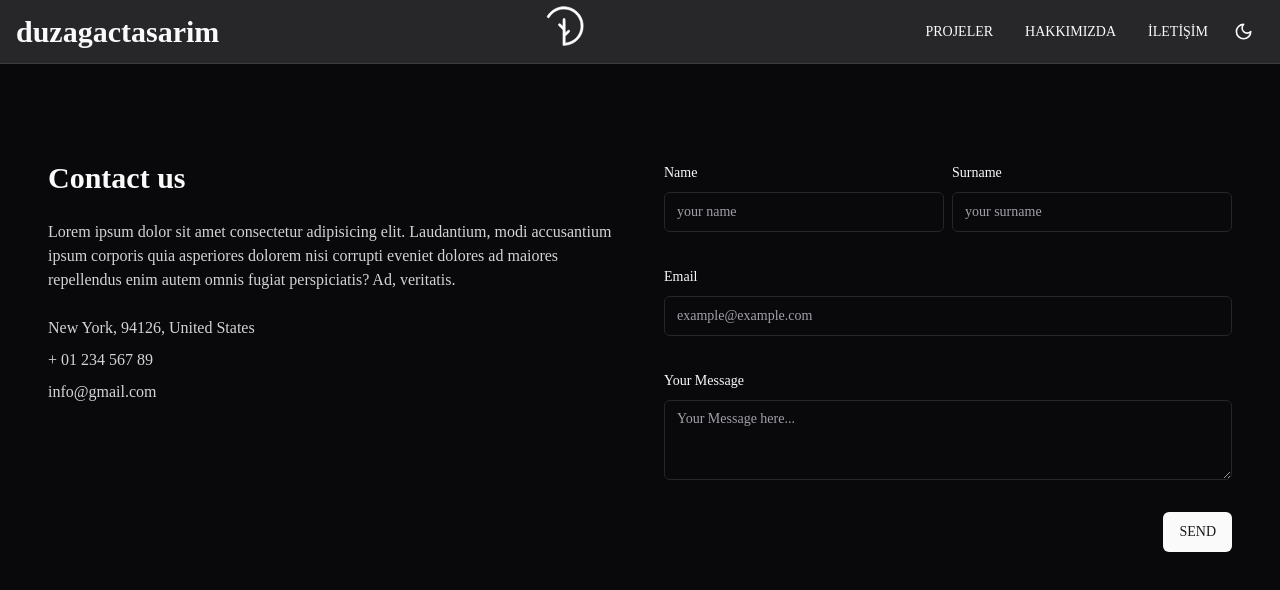
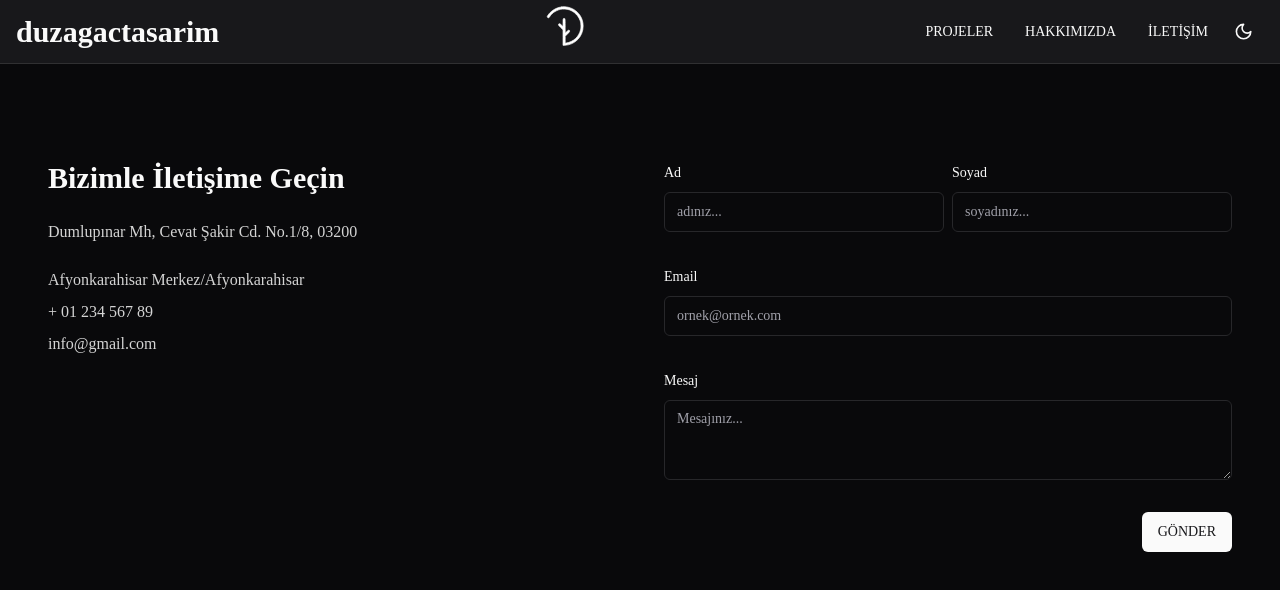
Before and after one commit to ismailboyaci/duzagac, a React (Vite) app: page /contact in a window 1280 px wide. Shown: the top 590 px of the page. Built offline with nearby package versions, Linux system fonts and the light colour scheme.

Commit message:
projects page v1

```diff
--- /dev/null
+++ b/src/Hooks/useImageLoader.ts
@@ -0,0 +1,47 @@
+import { useState, useEffect } from 'react';
+
+interface ImageLoaderResponse {
+  images: HTMLImageElement[];
+  loading: boolean;
+  error: string | null;
+}
+
+function useImageLoader(urls: string[]): ImageLoaderResponse {
+  const [images, setImages] = useState<HTMLImageElement[]>([]);
+  const [loading, setLoading] = useState<boolean>(true);
+  const [error, setError] = useState<string | null>(null);
+
+  useEffect(() => {
+    setLoading(true);
+    setError(null);
+
+    const imagePromises = urls.map((url) => {
+      return new Promise<HTMLImageElement>((resolve, reject) => {
+        const img = new Image();
+        img.src = url;
+
+        img.onload = () => {
+          resolve(img);
+        };
+
+        img.onerror = (err) => {
+          reject(err);
+        };
+      });
+    });
+
+    Promise.all(imagePromises)
+      .then((loadedImages) => {
+        setImages(loadedImages);
+        setLoading(false);
+      })
+      .catch((err) => {
+        setError('Resim yüklenirken bir hata oluştu.');
+        setLoading(false);
+      });
+  }, []); // Boş dependency array, sadece ilk render için çalışmasını sağlar.
+
+  return { images, loading, error };
+}
+
+export default useImageLoader;
--- a/src/components/carousel.tsx
+++ b/src/components/carousel.tsx
@@ -9,12 +9,14 @@ interface CarouselProps {
   slides: Slide[];
   autoSlide?: boolean;
   autoSlideInterval?: number;
+  showFooter?: boolean
 }
 
 export default function Carousel({
   slides,
   autoSlide = false,
   autoSlideInterval = 3000,
+  showFooter = true
 }: CarouselProps) {
   const [currentIndex, setCurrentIndex] = useState<number>(0);
 
@@ -63,7 +65,8 @@ const prevSlide = () => {
       <div className="hidden group-hover:block absolute top-[50%] -translate-x-0 translate-y-[-50%] right-5 text-2xl rounded-full p-2 bg-black/20 text-white cursor-pointer">
         <ChevronRight onClick={nextSlide} size={30} />
       </div>
-      <div className="flex justify-center">
+      {showFooter ? (
+        <div className="flex justify-center">
         {slides.map((_slide, slideIndex) => (
           <div
             key={slideIndex}
@@ -80,6 +83,7 @@ const prevSlide = () => {
           </div>
         ))}
       </div>
+      ): <></>}
     </div>
   );
 }
--- /dev/null
+++ b/src/components/project.tsx
@@ -0,0 +1,47 @@
+import React from 'react';
+import Carousel from '@/components/carousel';
+import useImageLoader from '@/Hooks/useImageLoader';
+
+interface Slide {
+  url: string;
+}
+
+interface ProjectProps {
+  projectImages: Slide[];
+  date: string;
+  address: string;
+  index: number;
+}
+
+const Project: React.FC<ProjectProps> = ({ projectImages, date, address, index }) => {
+  const isEven = index % 2 === 0;
+  const imageArray = projectImages.map((slide) => slide.url);
+
+  // useImageLoader hook'unu kullanarak resimleri yükleyin
+  const { images, loading, error } = useImageLoader(imageArray);
+
+  return (
+    <div className={`flex flex-col sm:flex-row p-4 items-center`}>
+      <div className={`w-full sm:w-1/2 mb-4 sm:mb-0 border-2 border-solid border-primary rounded-3xl p-1 ${isEven ? 'order-2 sm:order-1' : 'order-1 sm:order-2'}`}>
+        {images && images.length > 0 ? (
+          <Carousel autoSlide={false} slides={images.map((img, index) => ({ url: img.src, alt: `Resim ${index + 1}` }))} showFooter={false} />
+        ) : (
+          // images dizisi boşsa veya yükleme sırasında, bir yükleme göstergesi görüntüleyin veya uygun bir şey yapın.
+          loading ? (
+            <div>Resimler yükleniyor...</div>
+          ) : (
+            <div>{error || 'Resimler bulunamadı.'}</div>
+          )
+        )}
+      </div>
+      <div className={`w-full sm:w-1/2 ${isEven ? 'order-1 sm:order-2' : 'order-2 sm:order-1'}`}>
+        <div className="p-4">
+          <h2 className="text-xl font-bold">Proje Tarihi: {date}</h2>
+          <p className="text-gray-500">Proje Adresi: {address}</p>
+        </div>
+      </div>
+    </div>
+  );
+};
+
+export default Project;
--- a/src/index.css
+++ b/src/index.css
@@ -98,7 +98,7 @@
     --popover-foreground: 0 0% 98%;
     --primary: 0 0% 98%;
     --primary-foreground: 240 5.9% 10%;
-    --secondary: 240 3.7% 15.9%;
+    --secondary: 240,5.9%,10%;
     --secondary-foreground: 0 0% 98%;
     --muted: 240 3.7% 15.9%;
     --muted-foreground: 240 5% 64.9%;
--- a/src/pages/Contact/index.tsx
+++ b/src/pages/Contact/index.tsx
@@ -49,15 +49,12 @@ const Contact = () => {
       <section className="mb-32">
         <div className="flex flex-wrap">
           <div className="mb-10 w-full shrink-0 grow-0 basis-auto md:mb-0 md:w-6/12 md:px-3 lg:px-6">
-            <h2 className="mb-6 text-3xl font-bold">Contact us</h2>
+            <h2 className="mb-6 text-3xl font-bold">Bizimle İletişime Geçin</h2>
             <p className="mb-6 text-neutral-500 dark:text-neutral-300">
-              Lorem ipsum dolor sit amet consectetur adipisicing elit.
-              Laudantium, modi accusantium ipsum corporis quia asperiores
-              dolorem nisi corrupti eveniet dolores ad maiores repellendus enim
-              autem omnis fugiat perspiciatis? Ad, veritatis.
+            Dumlupınar Mh, Cevat Şakir Cd. No.1/8, 03200
             </p>
             <p className="mb-2 text-neutral-500 dark:text-neutral-300">
-              New York, 94126, United States
+              Afyonkarahisar Merkez/Afyonkarahisar
             </p>
             <p className="mb-2 text-neutral-500 dark:text-neutral-300">
               + 01 234 567 89
@@ -78,11 +75,11 @@ const Contact = () => {
                     name="name"
                     render={({ field }) => (
                       <FormItem className="w-1/2">
-                        <FormLabel>Name</FormLabel>
+                        <FormLabel>Ad</FormLabel>
                         <FormControl>
                           <Input
                             type="text"
-                            placeholder="your name"
+                            placeholder="adınız..."
                             {...field}
                           />
                         </FormControl>
@@ -95,11 +92,11 @@ const Contact = () => {
                     name="surname"
                     render={({ field }) => (
                       <FormItem className="w-1/2">
-                        <FormLabel>Surname</FormLabel>
+                        <FormLabel>Soyad</FormLabel>
                         <FormControl>
                           <Input
                             type="text"
-                            placeholder="your surname"
+                            placeholder="soyadınız..."
                             {...field}
                           />
                         </FormControl>
@@ -118,7 +115,7 @@ const Contact = () => {
                         <FormControl>
                           <Input
                             type="text"
-                            placeholder="example@example.com"
+                            placeholder="ornek@ornek.com"
                             {...field}
                           />
                         </FormControl>
@@ -133,12 +130,12 @@ const Contact = () => {
                     name="message"
                     render={({ field }) => (
                       <FormItem className="w-full">
-                        <FormLabel>Your Message</FormLabel>
+                        <FormLabel>Mesaj</FormLabel>
                         <FormControl>
                           <Textarea
                           cols={10}
                           rows={3}
-                            placeholder="Your Message here..."
+                            placeholder="Mesajınız..."
                             {...field}
                           />
                         </FormControl>
@@ -148,7 +145,7 @@ const Contact = () => {
                   />
                 </div>
                 <div className="w-full flex justify-end">
-                <Button type="submit">SEND</Button>
+                <Button type="submit">GÖNDER</Button>
                 </div>
               </form>
             </Form>
--- a/src/pages/Home/index.tsx
+++ b/src/pages/Home/index.tsx
@@ -1,13 +1,9 @@
-import Carousel from "@/components/carousel";
-import { Separator } from "@/components/ui/separator";
+
+import useImageLoader from '@/Hooks/useImageLoader';
+import Carousel from '@/components/carousel';
+import { Separator } from '@/components/ui/separator';
 
 const Home = () => {
-  // const slides: string[] = [
-  //   "https://loremflickr.com/1280/720?lock=1",
-  //   "https://loremflickr.com/1280/720?lock=2",
-  //   "https://loremflickr.com/1280/720?lock=3",
-  //   "https://loremflickr.com/1280/720?lock=4",
-  // ];
   const slides1 = [
     {
       url: 'https://images.unsplash.com/photo-1531297484001-80022131f5a1?ixlib=rb-4.0.3&ixid=MnwxMjA3fDB8MHxwaG90by1wYWdlfHx8fGVufDB8fHx8&auto=format&fit=crop&w=2620&q=80',
@@ -18,7 +14,6 @@ const Home = () => {
     {
       url: 'https://images.unsplash.com/photo-1661961112951-f2bfd1f253ce?ixlib=rb-4.0.3&ixid=MnwxMjA3fDB8MHxwaG90by1wYWdlfHx8fGVufDB8fHx8&auto=format&fit=crop&w=2672&q=80',
     },
-
     {
       url: 'https://images.unsplash.com/photo-1512756290469-ec264b7fbf87?ixlib=rb-4.0.3&ixid=MnwxMjA3fDB8MHxwaG90by1wYWdlfHx8fGVufDB8fHx8&auto=format&fit=crop&w=2253&q=80',
     },
@@ -27,21 +22,32 @@ const Home = () => {
     },
   ];
 
+  // slides1 içinden sadece URL'leri içeren bir dizi oluşturun
+  const imageArray = slides1.map((slide) => slide.url);
+
+  // useImageLoader hook'unu kullanarak resimleri yükleyin
+  const { images, loading, error } = useImageLoader(imageArray);
+
   return (
     <div className="h-screen bg-black-50">
-      {/* <Navbar /> */}
       <div className="block">
-         {/* <Carousel autoSlide={true} autoSlideInterval={3000}>
-        {slides.map((image: string, index: number) => (
-          <img key={index} src={image} alt="" />
-        ))}
-      </Carousel> */}
-      <Carousel slides={slides1} autoSlide={false}/>
+        {/* images dizisi doluysa Carousel bileşenini kullanın */}
+        {images && images.length > 0 ? (
+          <Carousel autoSlide={false} slides={images.map((img, index) => ({ url: img.src, alt: `Resim ${index + 1}` }))} />
+        ) : (
+          // images dizisi boşsa veya yükleme sırasında, bir yükleme göstergesi görüntüleyin veya uygun bir şey yapın.
+          loading ? (
+            <div>Resimler yükleniyor...</div>
+          ) : (
+            <div>{error || 'Resimler bulunamadı.'}</div>
+          )
+        )}
       </div>
       <div>
-        <Separator className="mt-6"/>
+        <Separator className="mt-6" />
       </div>
     </div>
   );
 };
+
 export default Home;
```
Also changed, not shown: src/pages/Projects/index.tsx (+55 -9 lines).
